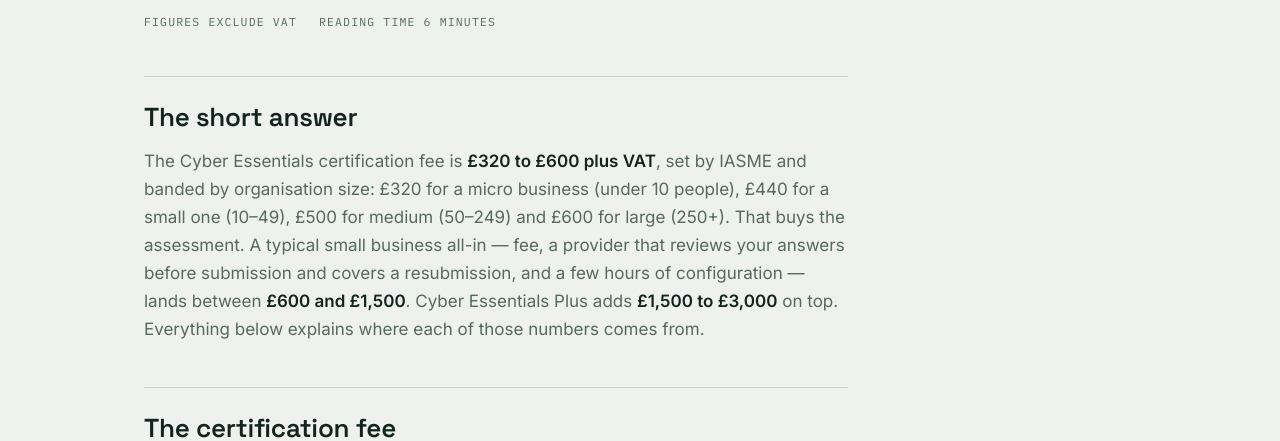
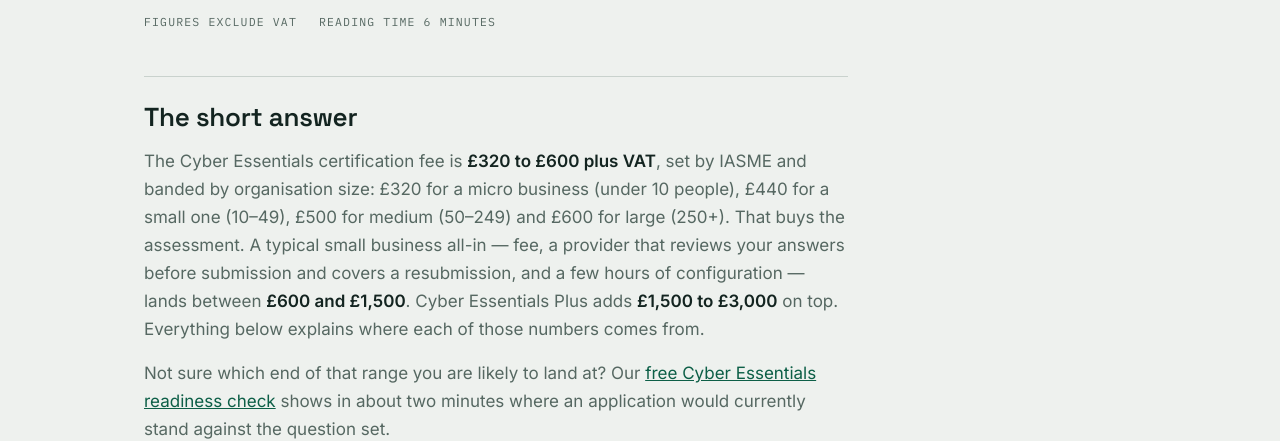
Before and after one commit to Chadhauser/passcyber-site, a plain HTML site: page guides/cyber-essentials-cost.html in a window 1280 px wide. Shown: the part 359-800 px from the top of the page. Drawn offline with Linux system fonts and the light colour scheme.

Commit message:
Cost guide: add readiness check link in first screen

```diff
--- a/guides/cyber-essentials-cost.html
+++ b/guides/cyber-essentials-cost.html
@@ -62,6 +62,8 @@
 
 <h2>The short answer</h2>
 <p>The Cyber Essentials certification fee is <strong>£320 to £600 plus VAT</strong>, set by IASME and banded by organisation size: £320 for a micro business (under 10 people), £440 for a small one (10–49), £500 for medium (50–249) and £600 for large (250+). That buys the assessment. A typical small business all-in — fee, a provider that reviews your answers before submission and covers a resubmission, and a few hours of configuration — lands between <strong>£600 and £1,500</strong>. Cyber Essentials Plus adds <strong>£1,500 to £3,000</strong> on top. Everything below explains where each of those numbers comes from.</p>
+
+<p>Not sure which end of that range you are likely to land at? Our <a href="/check">free Cyber Essentials readiness check</a> shows in about two minutes where an application would currently stand against the question set.</p>
 
 <h2>The certification fee</h2>
 
```
